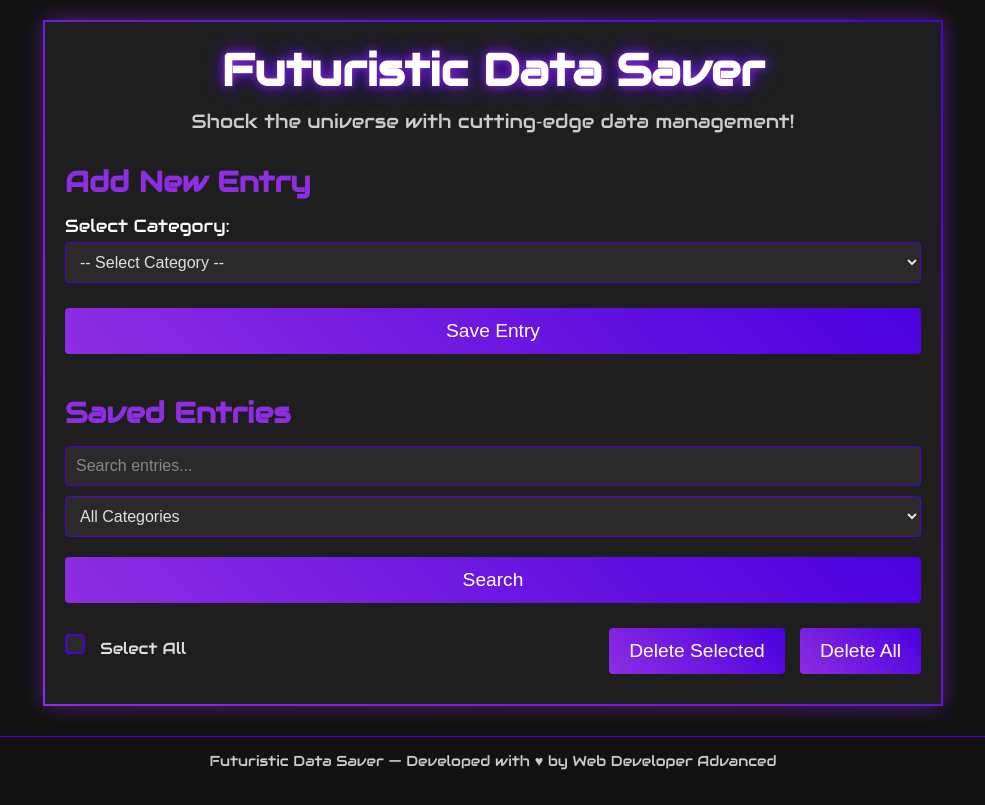
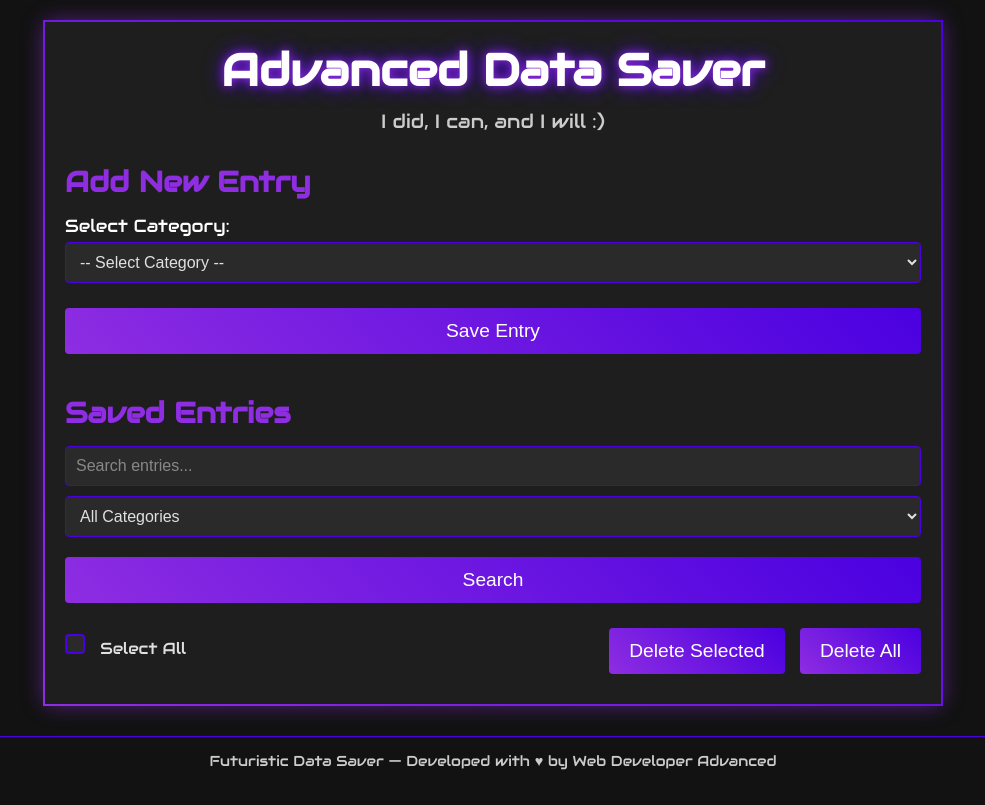
Before and after one commit to haseeb-developer/advance-data-saver, a website: page index.html in a window 1280 px wide. Shown: the whole page, without its empty margins (147-1132 px from the left). Drawn offline with nearby package versions, Linux system fonts and the light colour scheme.

Commit message:
Updated title, and h1, and p

```diff
--- a/index.html
+++ b/index.html
@@ -3,7 +3,7 @@
 <head>
   <meta charset="UTF-8" />
   <meta name="viewport" content="width=device-width, initial-scale=1" />
-  <title>Futuristic Data Saver</title>
+  <title>Save your data | Haseeb Developer</title>
   <!-- Google Fonts: Audiowide -->
   <link href="https://fonts.googleapis.com/css2?family=Audiowide&display=swap" rel="stylesheet" />
   <!-- CodeMirror CSS -->
@@ -17,8 +17,8 @@
 <body>
   <div class="container">
     <header>
-      <h1>Futuristic Data Saver</h1>
-      <p>Shock the universe with cutting‑edge data management!</p>
+      <h1>Advanced Data Saver</h1>
+      <p>I did, I can, and I will :)</p>
     </header>
 
     <!-- Form Section -->
```
